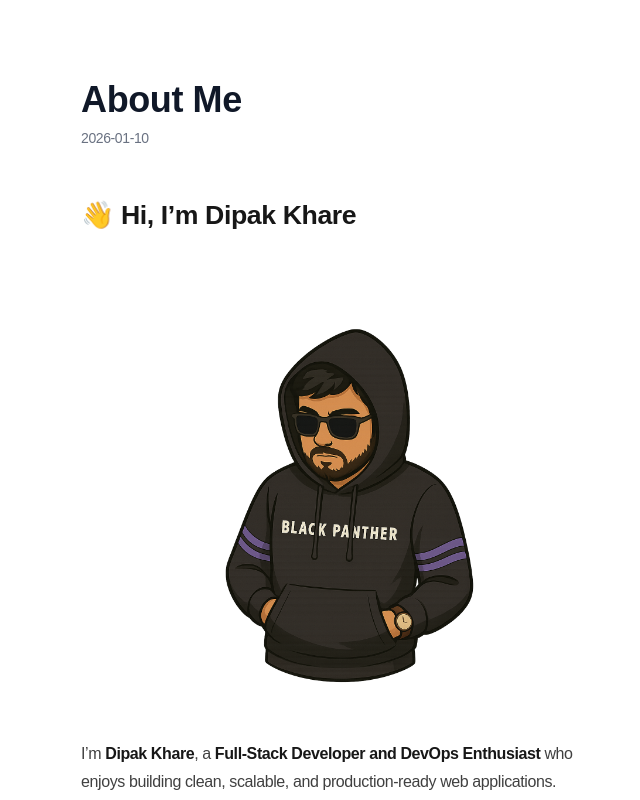
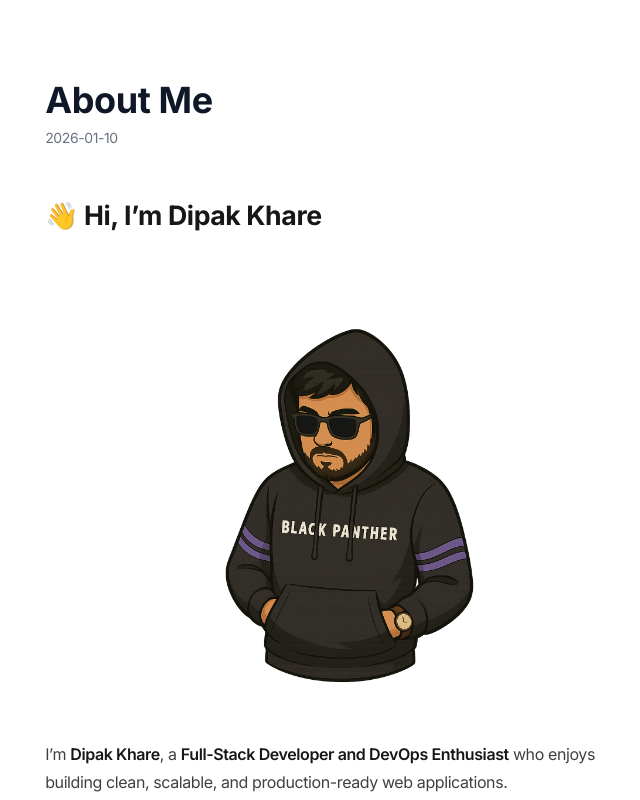
Before and after one commit to DIPAKK2310/dip_blog, a Next.js app: page /blog/about in a window 1280 px wide. Shown: the top 800 px of the page, without its empty margins (292-932 px from the left). Built offline with nearby package versions, Linux system fonts and the light colour scheme.

Commit message:
style:tailwindcss & plugins add

```diff
--- a/app/globals.css
+++ b/app/globals.css
@@ -1,27 +1,128 @@
-@import "tailwindcss";
+@import 'tailwindcss';
+@import 'tw-animate-css';
+
+@custom-variant dark (&:is(.dark *));
 @plugin "@tailwindcss/typography";
 
-:root {
-  --background: #ffffff;
-  --foreground: #171717;
-}
+@plugin 'tailwindcss-animate';
 
 @theme inline {
   --color-background: var(--background);
   --color-foreground: var(--foreground);
   --font-sans: var(--font-geist-sans);
   --font-mono: var(--font-geist-mono);
+  --color-sidebar-ring: var(--sidebar-ring);
+  --color-sidebar-border: var(--sidebar-border);
+  --color-sidebar-accent-foreground: var(--sidebar-accent-foreground);
+  --color-sidebar-accent: var(--sidebar-accent);
+  --color-sidebar-primary-foreground: var(--sidebar-primary-foreground);
+  --color-sidebar-primary: var(--sidebar-primary);
+  --color-sidebar-foreground: var(--sidebar-foreground);
+  --color-sidebar: var(--sidebar);
+  --color-chart-5: var(--chart-5);
+  --color-chart-4: var(--chart-4);
+  --color-chart-3: var(--chart-3);
+  --color-chart-2: var(--chart-2);
+  --color-chart-1: var(--chart-1);
+  --color-ring: var(--ring);
+  --color-input: var(--input);
+  --color-border: var(--border);
+  --color-destructive: var(--destructive);
+  --color-accent-foreground: var(--accent-foreground);
+  --color-accent: var(--accent);
+  --color-muted-foreground: var(--muted-foreground);
+  --color-muted: var(--muted);
+  --color-secondary-foreground: var(--secondary-foreground);
+  --color-secondary: var(--secondary);
+  --color-primary-foreground: var(--primary-foreground);
+  --color-primary: var(--primary);
+  --color-popover-foreground: var(--popover-foreground);
+  --color-popover: var(--popover);
+  --color-card-foreground: var(--card-foreground);
+  --color-card: var(--card);
+  --radius-sm: calc(var(--radius) - 4px);
+  --radius-md: calc(var(--radius) - 2px);
+  --radius-lg: var(--radius);
+  --radius-xl: calc(var(--radius) + 4px);
+  --radius-2xl: calc(var(--radius) + 8px);
+  --radius-3xl: calc(var(--radius) + 12px);
+  --radius-4xl: calc(var(--radius) + 16px);
 }
 
-@media (prefers-color-scheme: dark) {
-  :root {
-    --background: #0a0a0a;
-    --foreground: #ededed;
+:root {
+  --radius: 0.625rem;
+  --background: oklch(1 0 0);
+  --foreground: oklch(0.145 0 0);
+  --card: oklch(1 0 0);
+  --card-foreground: oklch(0.145 0 0);
+  --popover: oklch(1 0 0);
+  --popover-foreground: oklch(0.145 0 0);
+  --primary: oklch(0.205 0 0);
+  --primary-foreground: oklch(0.985 0 0);
+  --secondary: oklch(0.97 0 0);
+  --secondary-foreground: oklch(0.205 0 0);
+  --muted: oklch(0.97 0 0);
+  --muted-foreground: oklch(0.556 0 0);
+  --accent: oklch(0.97 0 0);
+  --accent-foreground: oklch(0.205 0 0);
+  --destructive: oklch(0.577 0.245 27.325);
+  --border: oklch(0.922 0 0);
+  --input: oklch(0.922 0 0);
+  --ring: oklch(0.708 0 0);
+  --chart-1: oklch(0.646 0.222 41.116);
+  --chart-2: oklch(0.6 0.118 184.704);
+  --chart-3: oklch(0.398 0.07 227.392);
+  --chart-4: oklch(0.828 0.189 84.429);
+  --chart-5: oklch(0.769 0.188 70.08);
+  --sidebar: oklch(0.985 0 0);
+  --sidebar-foreground: oklch(0.145 0 0);
+  --sidebar-primary: oklch(0.205 0 0);
+  --sidebar-primary-foreground: oklch(0.985 0 0);
+  --sidebar-accent: oklch(0.97 0 0);
+  --sidebar-accent-foreground: oklch(0.205 0 0);
+  --sidebar-border: oklch(0.922 0 0);
+  --sidebar-ring: oklch(0.708 0 0);
+}
+
+.dark {
+  --background: oklch(0.145 0 0);
+  --foreground: oklch(0.985 0 0);
+  --card: oklch(0.205 0 0);
+  --card-foreground: oklch(0.985 0 0);
+  --popover: oklch(0.205 0 0);
+  --popover-foreground: oklch(0.985 0 0);
+  --primary: oklch(0.922 0 0);
+  --primary-foreground: oklch(0.205 0 0);
+  --secondary: oklch(0.269 0 0);
+  --secondary-foreground: oklch(0.985 0 0);
+  --muted: oklch(0.269 0 0);
+  --muted-foreground: oklch(0.708 0 0);
+  --accent: oklch(0.269 0 0);
+  --accent-foreground: oklch(0.985 0 0);
+  --destructive: oklch(0.704 0.191 22.216);
+  --border: oklch(1 0 0 / 10%);
+  --input: oklch(1 0 0 / 15%);
+  --ring: oklch(0.556 0 0);
+  --chart-1: oklch(0.488 0.243 264.376);
+  --chart-2: oklch(0.696 0.17 162.48);
+  --chart-3: oklch(0.769 0.188 70.08);
+  --chart-4: oklch(0.627 0.265 303.9);
+  --chart-5: oklch(0.645 0.246 16.439);
+  --sidebar: oklch(0.205 0 0);
+  --sidebar-foreground: oklch(0.985 0 0);
+  --sidebar-primary: oklch(0.488 0.243 264.376);
+  --sidebar-primary-foreground: oklch(0.985 0 0);
+  --sidebar-accent: oklch(0.269 0 0);
+  --sidebar-accent-foreground: oklch(0.985 0 0);
+  --sidebar-border: oklch(1 0 0 / 10%);
+  --sidebar-ring: oklch(0.556 0 0);
+}
+
+@layer base {
+  * {
+    @apply border-border outline-ring/50;
+  }
+  body {
+    @apply bg-background text-foreground;
   }
 }
-
-body {
-  background: var(--background);
-  color: var(--foreground);
-  font-family: Arial, Helvetica, sans-serif;
-}
```
